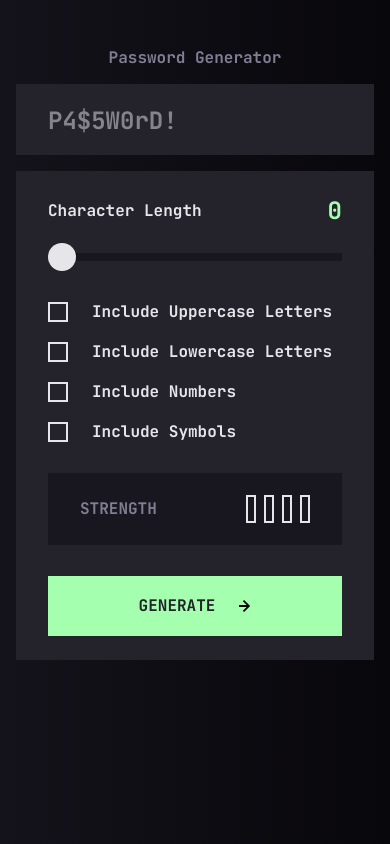
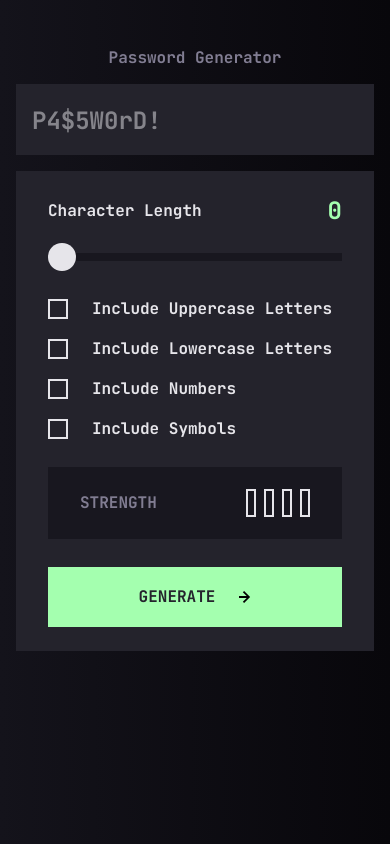
Before and after one commit to paladinescamila/Password-Generator-App, a React (Vite) app: page / in a window 390 px wide. Shown: the top 844 px of the page. Built offline with nearby package versions, Linux system fonts and the light colour scheme.

Commit message:
UI Fixes

```diff
--- a/src/App.tsx
+++ b/src/App.tsx
@@ -53,7 +53,7 @@ function App() {
 			</section>
 
 			<section className='w-full sm:w-135'>
-				<form className='bg-grey-800 px-8 py-6 flex flex-col gap-7.75'>
+				<form className='bg-grey-800 px-8 py-6 flex flex-col gap-7'>
 					<Slider value={config.length} onChange={onChangelength} />
 
 					<fieldset className='flex flex-col gap-5 pt-2.5'>
--- a/src/components/TextField.tsx
+++ b/src/components/TextField.tsx
@@ -12,7 +12,7 @@ export default function TextField({value}: {value: string}) {
 	};
 
 	return (
-		<div className='pt-5 pb-4.5 	px-8 flex flex-row gap-4 items-center justify-between bg-grey-800 my-4 sm:mt-8 sm:my-6'>
+		<div className='pt-5 pb-4.5 px-4 sm:px-8 flex flex-row gap-4 items-center justify-between bg-grey-800 my-4 sm:mt-8 sm:my-6'>
 			<input
 				type='text'
 				placeholder='P4$5W0rD!'
```
